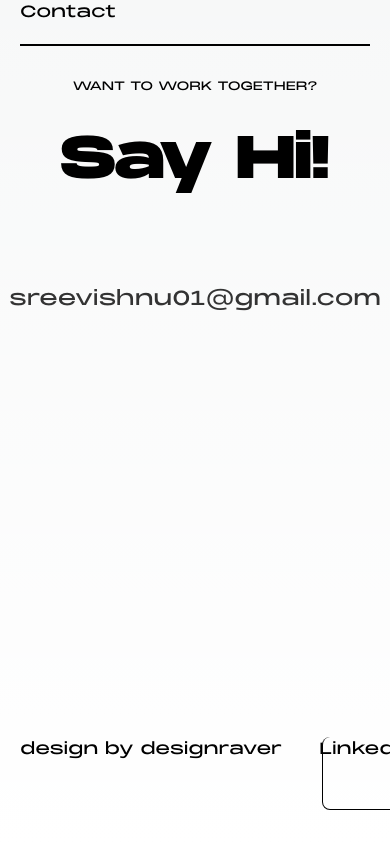
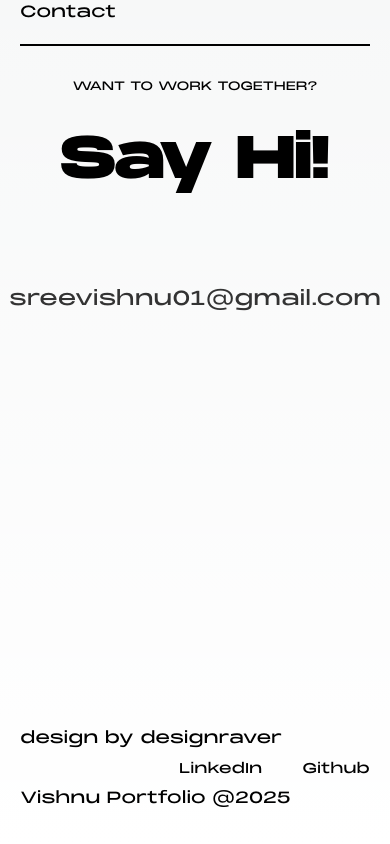
Before and after one commit to sreevishnu01/develop-portfolio, a Next.js app: page / in a window 390 px wide. Shown: the part 3613-4457 px from the top of the page. Built offline with nearby package versions, Linux system fonts and the light colour scheme.

Commit message:
footer mobile view adjustment

```diff
--- a/src/component/FooterSection.jsx
+++ b/src/component/FooterSection.jsx
@@ -23,7 +23,7 @@ function FooterSection() {
           </div>
         </div>
 
-        <footer className="flex justify-between gap-10 mt-[200px] mb-20">
+        <footer className="flex flex-col md:flex-row justify-between gap-2 md:gap-10 mt-[200px] mb-20">
           <Link
             href={"https://designraver.com/"}
             className="w-fit whitespace-nowrap"
@@ -33,7 +33,7 @@ function FooterSection() {
             design by designraver
           </Link>
 
-          <div className="flex justify-end w-full gap-10 border border-black border-t-0 rounded-lg">
+          <div className="flex justify-end w-full gap-10 md:border border-black md:border-t-0 rounded-lg text-sm md:text-base">
             <Link
               href="https://www.linkedin.com/in/vishnu-unni/"
               className="w-fit whitespace-nowrap"
@@ -51,8 +51,9 @@ function FooterSection() {
               Github
             </Link>
 
-            <p>Vishnu Portfolio @2025</p>
+            <p className="hidden md:block">Vishnu Portfolio @2025</p>
           </div>
+          <p className="block md:hidden">Vishnu Portfolio @2025</p>
         </footer>
       </div>
     </div>
```
